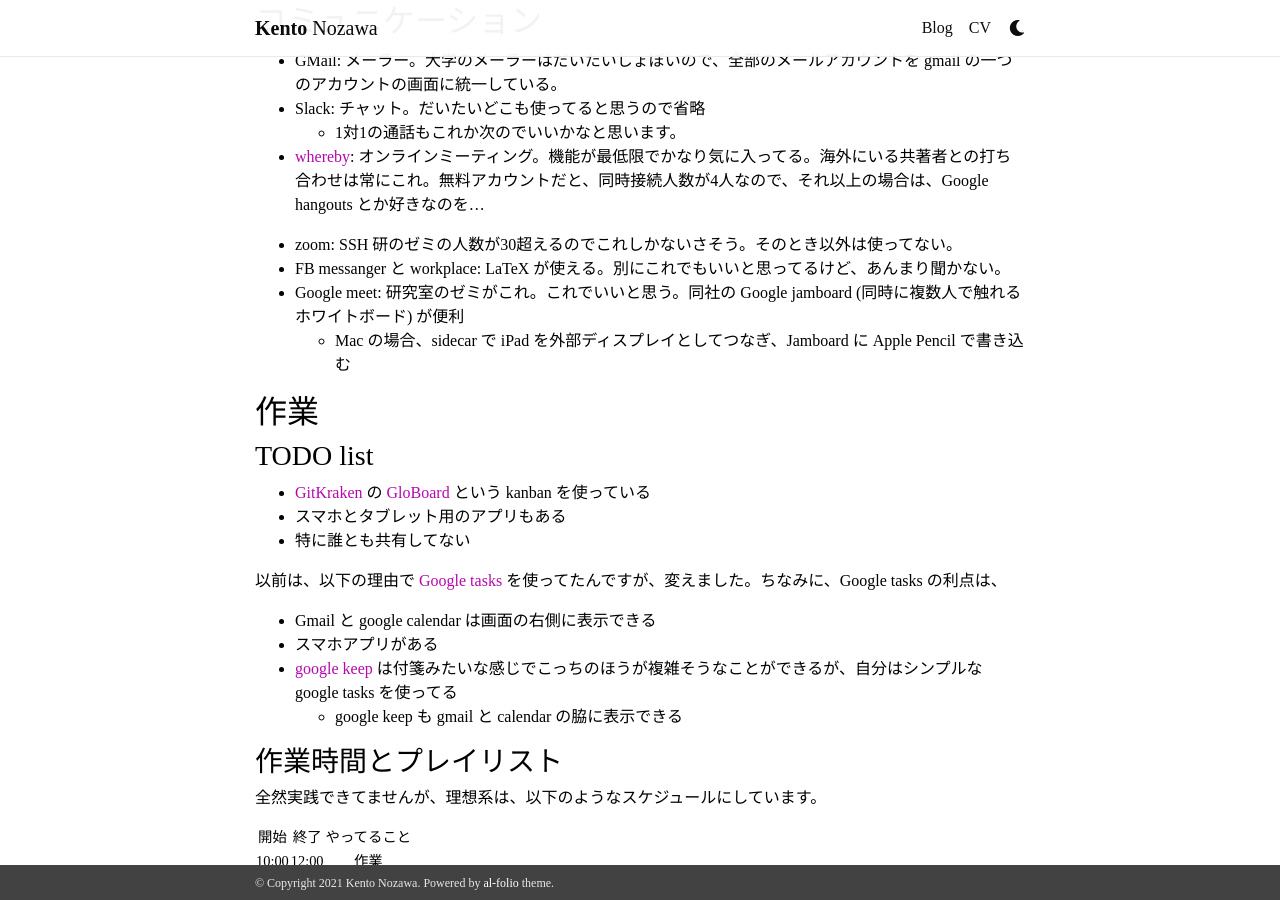
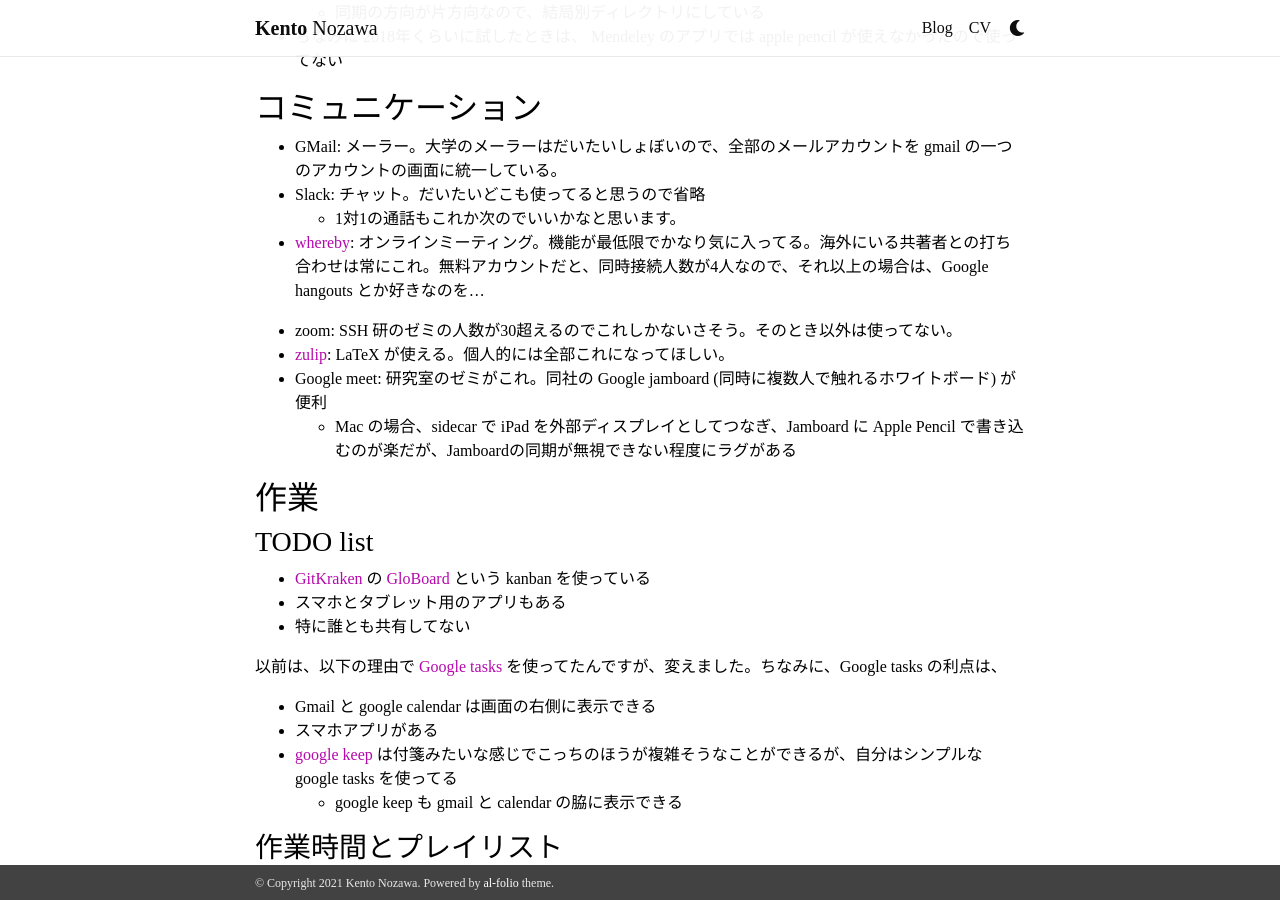
Before and after one commit to nzw0301/nzw0301.github.io, a Jekyll site: the page built from _posts/2018-03-11-tools.md, in a window 1280 px wide and 900 px high, scrolled down 3252 px. Built offline with Jekyll 4.4.1, drawn with Linux system fonts in a browser that asks for light colours; nearby versions of some CDN libraries; some web fonts are replaced; a style sheet for code colours, icons or effects is not loaded; some of the changed text lies outside the part shown.

Commit message:
Update post

```diff
--- a/_posts/2018-03-11-tools.md
+++ b/_posts/2018-03-11-tools.md
@@ -53,6 +53,10 @@
 - MacOS のサポートが微妙（最新の OS に最新の Mendeley がインストールできないのが年単位で起こっている）
 
 代替案で [zotero](https://www.zotero.org/) があり [better bibtex](https://retorque.re/zotero-better-bibtex/) のプラグインをインストールするとほぼ同じことができる。ただ、Mendeley はアカデミックだと200GBの容量が無料であるのに対して zotero は複数マシン間で同期できる容量が300MBしかなく、それ以上はお金を払う必要がある。学生には辛いので Mendeley を使っています。
+
+## [Notion](https://www.notion.so/)
+
+TODO管理や雑なメモ用。LaTeXサポートが嬉しい。機能が多いので使いこなせてないです。
 
 ## Google Scholar
 
@@ -133,9 +137,9 @@
 - [whereby](https://whereby.com/): オンラインミーティング。機能が最低限でかなり気に入ってる。海外にいる共著者との打ち合わせは常にこれ。無料アカウントだと、同時接続人数が4人なので、それ以上の場合は、Google hangouts とか好きなのを...
 
 - zoom: SSH 研のゼミの人数が30超えるのでこれしかないさそう。そのとき以外は使ってない。
-- FB messanger と workplace: LaTeX が使える。別にこれでもいいと思ってるけど、あんまり聞かない。
-- Google meet: 研究室のゼミがこれ。これでいいと思う。同社の Google jamboard (同時に複数人で触れるホワイトボード) が便利
-  - Mac の場合、sidecar で iPad を外部ディスプレイとしてつなぎ、Jamboard に Apple Pencil で書き込む
+- [zulip](https://zulip.com/): LaTeX が使える。個人的には全部これになってほしい。
+- Google meet: 研究室のゼミがこれ。同社の Google jamboard (同時に複数人で触れるホワイトボード) が便利
+  - Mac の場合、sidecar で iPad を外部ディスプレイとしてつなぎ、Jamboard に Apple Pencil で書き込むのが楽だが、Jamboardの同期が無視できない程度にラグがある
 
 ## 作業
 
```
Also changed, not shown: other parts of _posts/2018-03-11-tools.md (+3 -3 lines).
